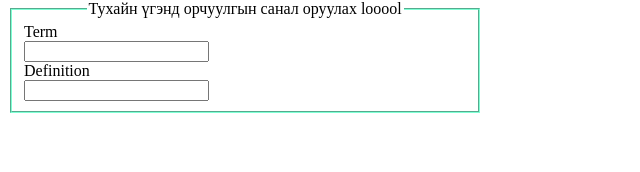
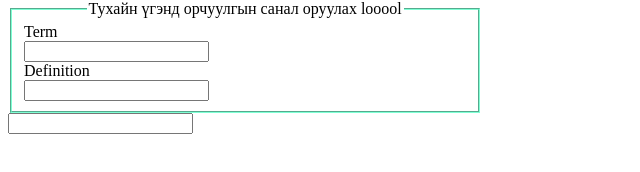
Before and after one commit to Khatnabb/test, a plain HTML site: page index.html in a window 1280 px wide. Shown: the part 80-252 px from the top of the page, without its empty margins (0-640 px from the left). Drawn offline with Linux system fonts and the light colour scheme.

Commit message:
added input

```diff
--- a/index.html
+++ b/index.html
@@ -33,5 +33,9 @@
         </div>
 
     </fieldset>
+
+    <div>
+        <input type="email">
+    </div>
 </body>
 </html>
```
